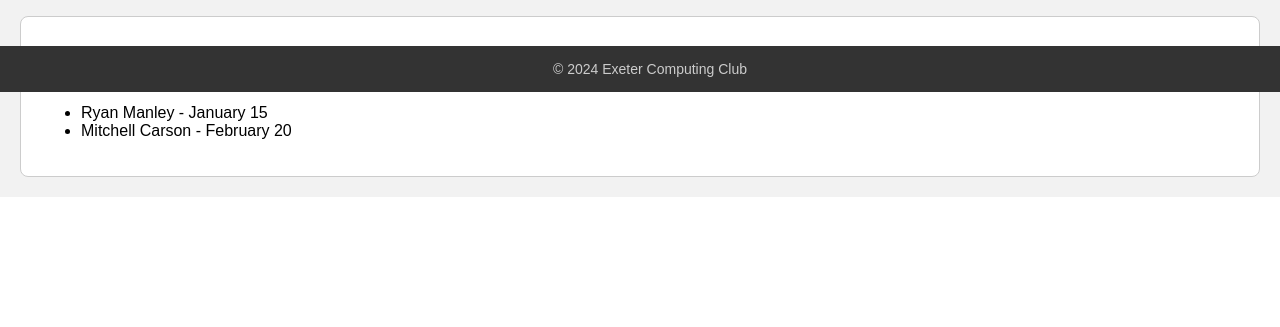
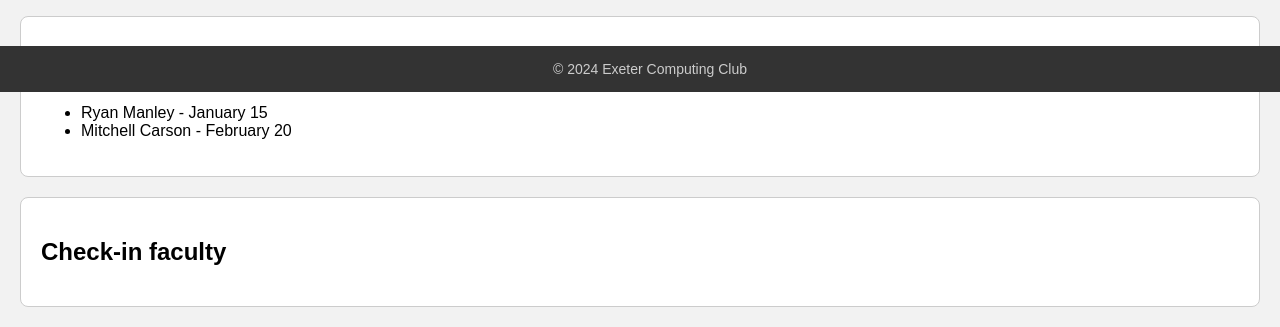
Before and after one commit to RockyTaco/Exeter-Dorm-Websites, a Flask app: page / in a window 1280 px wide. Shown: the part 708-1035 px from the top of the page. Before the commit the page ends 905 px from the top, so only its background shows below. Run offline with Flask 3, Linux system fonts and the light colour scheme.

Commit message:
Modified index.html to have faculty on duty
and added events route to app,py

```diff
--- a/app.py
+++ b/app.py
@@ -15,6 +15,9 @@
 @app.route('/')
 def home():
     return render_template('index.html', dorm_data=dorm_data)
+@app.route('/events')
+def events():
+    return render_template('events.html', dorm_data=dorm_data)
 
 if __name__ == '__main__':
     app.run(host='0.0.0.0', port=8080, debug=True)
--- a/templates/index.html
+++ b/templates/index.html
@@ -99,7 +99,6 @@
           <li>
             <a href="/contact">Contact</a>
           </li>
-          <!-- Add more navigation links as needed -->
         </ul>
       </nav>
     </header>
@@ -123,6 +122,15 @@
       </ul>
     </section>
 
+    <section>
+      <h2>Check-in faculty</h2>
+      <ul>
+        {% for faculty in dorm_data['faculty'] %}
+          <li>{{ faculty['name'] }} - {{ faculty['date'] }}</li>
+        {% endfor %}
+      </ul>
+    </section>
+
     <footer>
       <p>&copy; 2024 Exeter Computing Club</p>
     </footer>
```
Also changed, not shown: templates/events.html (added).
